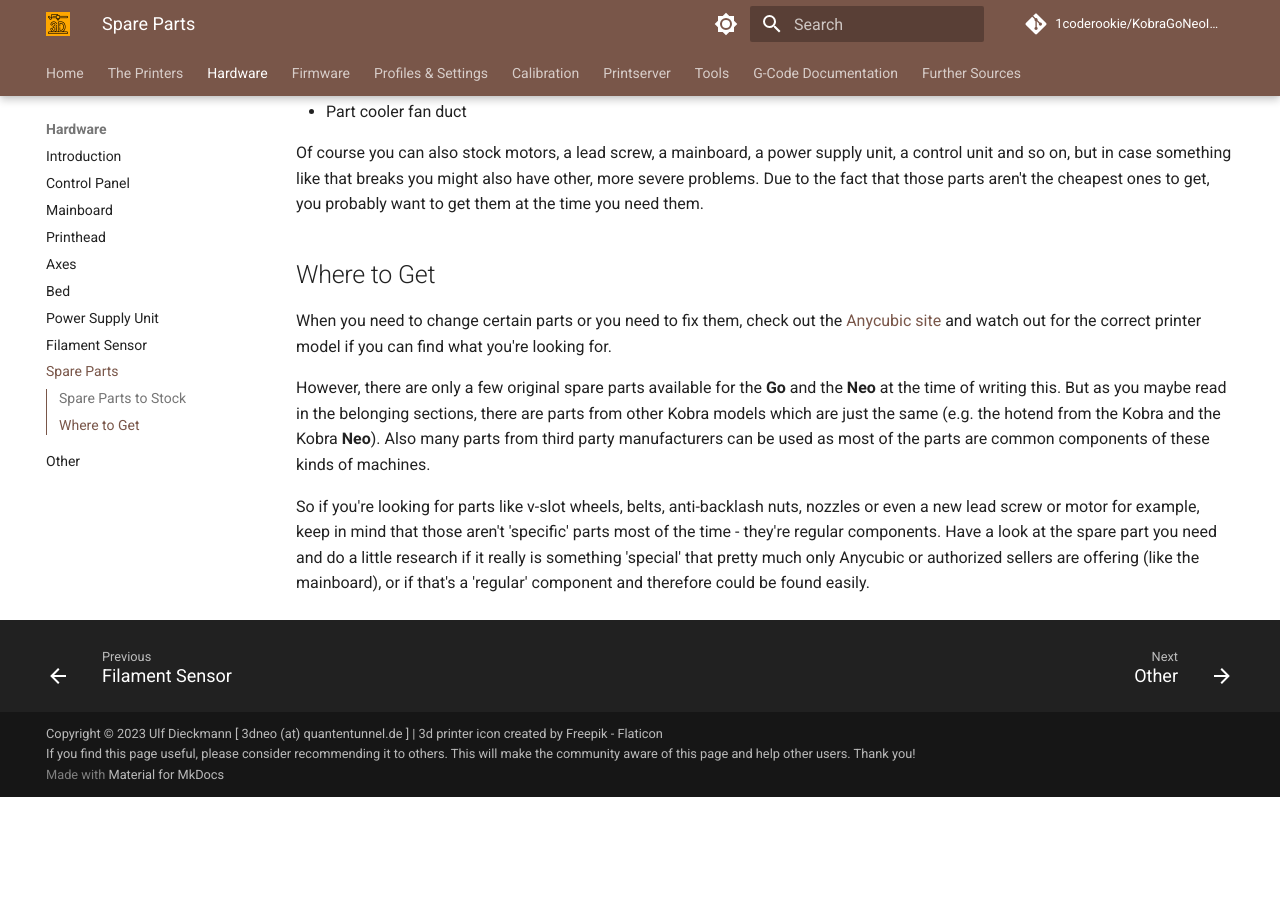
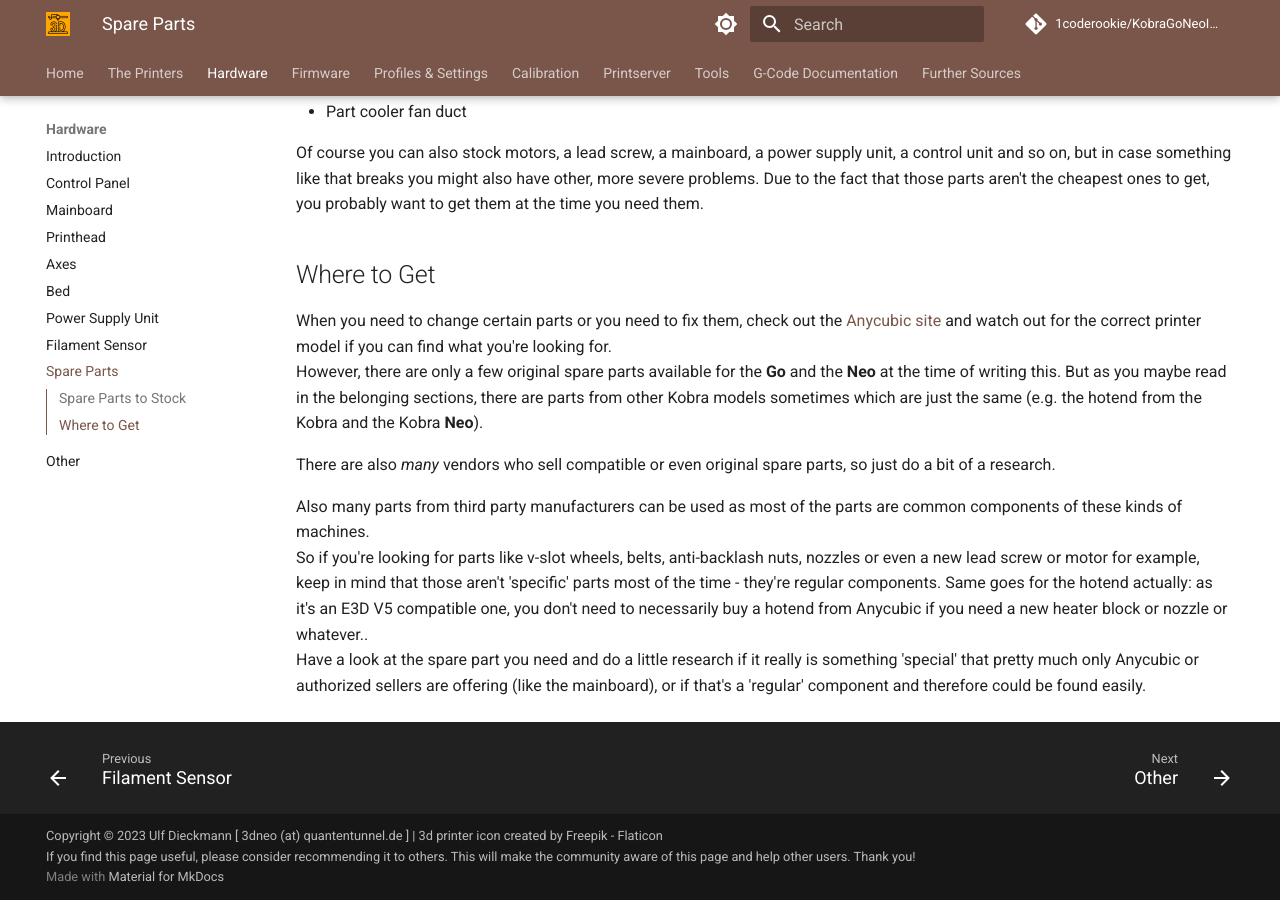
Before and after one commit to 1coderookie/KobraGoNeoInsights, an MkDocs documentation site: the page built from docs/hardware/spare_parts.md, in a window 1280 px wide and 900 px high, scrolled down 1103 px. Built offline with MkDocs 1.6.1 and Material for MkDocs 9.7.7, drawn with Linux system fonts in a browser that asks for light colours; comment, search, counter and statistics services are not loaded; before the commit the page ends 1900 px from its top, so only the background shows below that.

Commit message:
Update spare_parts.md

```diff
--- a/docs/hardware/spare_parts.md
+++ b/docs/hardware/spare_parts.md
@@ -32,7 +32,10 @@
 
 ## Where to Get
 When you need to change certain parts or you need to fix them, check out the [Anycubic site](https://www.anycubic.com/collections/for-kobra-series) and watch out for the correct printer model if you can find what you're looking for.
+However, there are only a few original spare parts available for the **Go** and the **Neo** at the time of writing this. But as you maybe read in the belonging sections, there are parts from other Kobra models sometimes which are just the same (e.g. the hotend from the Kobra and the Kobra **Neo**).
 
-However, there are only a few original spare parts available for the **Go** and the **Neo** at the time of writing this. But as you maybe read in the belonging sections, there are parts from other Kobra models which are just the same (e.g. the hotend from the Kobra and the Kobra **Neo**). Also many parts from third party manufacturers can be used as most of the parts are common components of these kinds of machines.
+There are also *many* vendors who sell compatible or even original spare parts, so just do a bit of a research.
 
-So if you're looking for parts like v-slot wheels, belts, anti-backlash nuts, nozzles or even a new lead screw or motor for example, keep in mind that those aren't 'specific' parts most of the time - they're regular components. Have a look at the spare part you need and do a little research if it really is something 'special' that pretty much only Anycubic or authorized sellers are offering (like the mainboard), or if that's a 'regular' component and therefore could be found easily.
+Also many parts from third party manufacturers can be used as most of the parts are common components of these kinds of machines.
+So if you're looking for parts like v-slot wheels, belts, anti-backlash nuts, nozzles or even a new lead screw or motor for example, keep in mind that those aren't 'specific' parts most of the time - they're regular components. Same goes for the hotend actually: as it's an E3D V5 compatible one, you don't need to necessarily buy a hotend from Anycubic if you need a new heater block or nozzle or whatever..
+Have a look at the spare part you need and do a little research if it really is something 'special' that pretty much only Anycubic or authorized sellers are offering (like the mainboard), or if that's a 'regular' component and therefore could be found easily.
```
